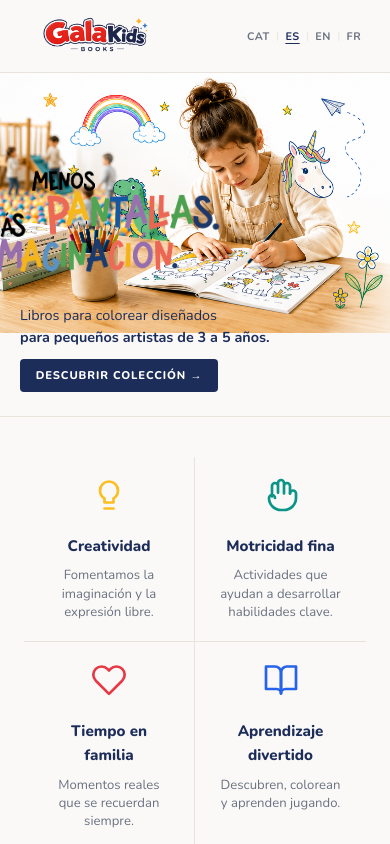
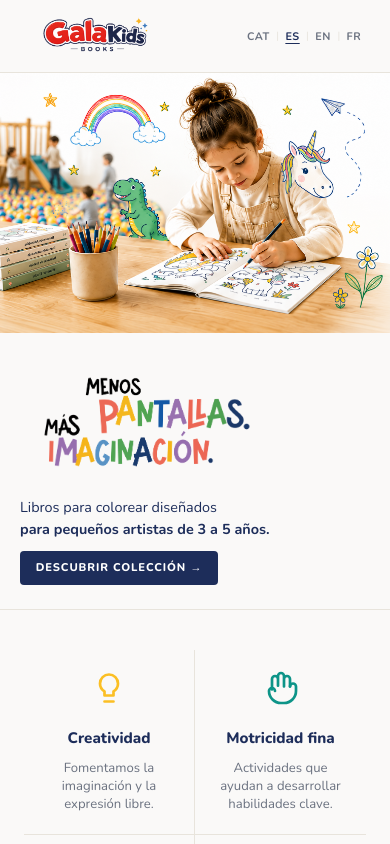
Before and after one commit to jordiuli/Gala_Kids, a React (Vite) app: page / in a window 390 px wide. Shown: the top 844 px of the page. Built offline with nearby package versions, Linux system fonts and the light colour scheme.

Commit message:
Modificat titol per mòbil

```diff
--- a/src/components/Hero.css
+++ b/src/components/Hero.css
@@ -88,8 +88,11 @@
   }
 
   .hero-titulo-img {
-    width: 80%;
+    width: 70%;
+    max-width: 280px;
+    margin-top: 0;
     margin-bottom: 1rem;
+    left: 0;
   }
 
   .hero-subtitle {
```
